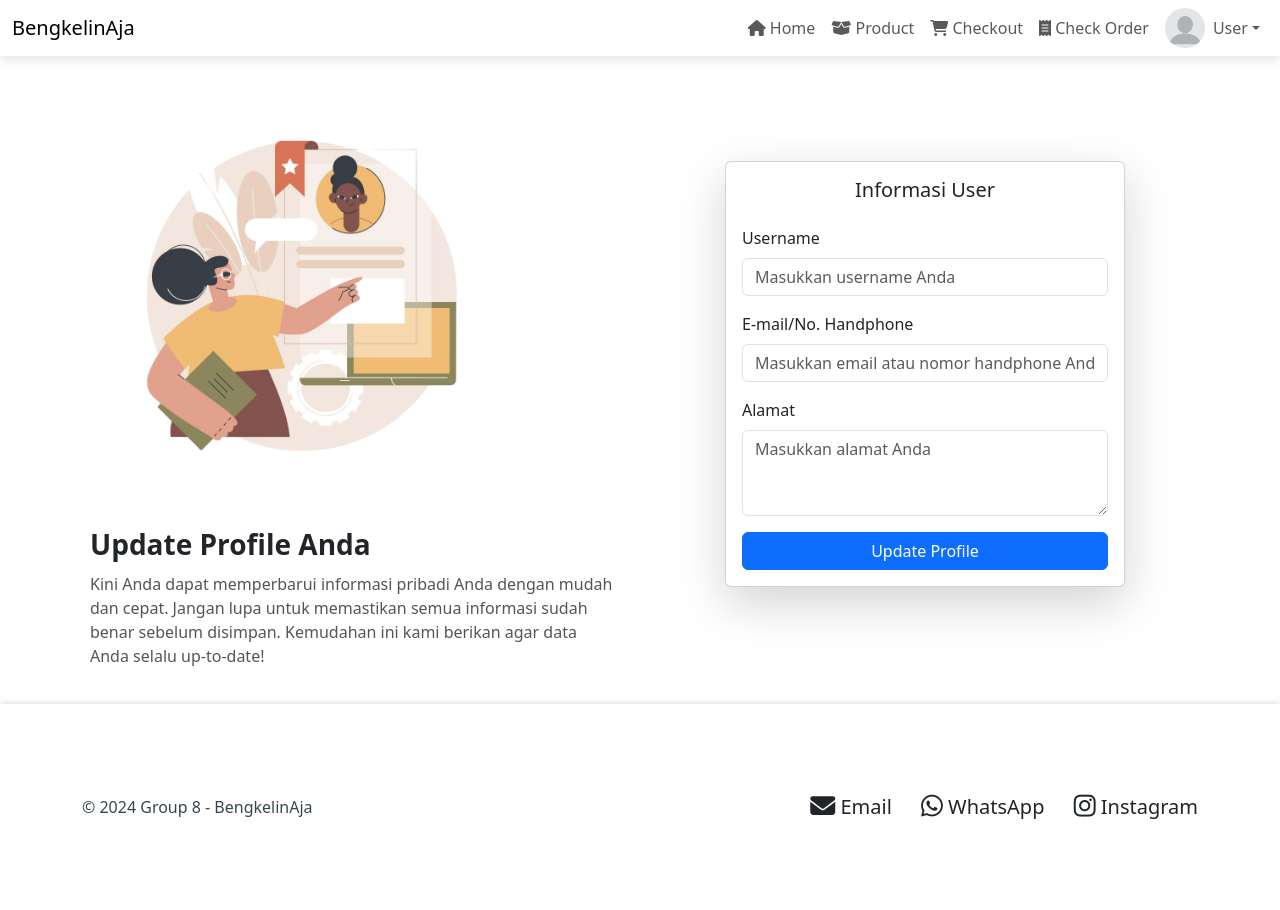
After one commit to FarlyHaydy/BengkelinAja-ProjectMSIB, a Flask app: template templates/user/profile.html in a window 1280 px wide. The commit adds this page. Run offline with Flask 3, Linux system fonts and the light colour scheme; the template is opened without the code that fills it, so the values that code supplies are empty.

Commit message:
add profile and update checkout

```diff
--- /dev/null
+++ b/templates/user/profile.html
@@ -0,0 +1,177 @@
+<!DOCTYPE html>
+<html lang="en">
+<head>
+    <meta charset="UTF-8">
+    <meta name="viewport" content="width=device-width, initial-scale=1.0">
+    <title>Update Profile</title>
+    <!-- Bootstrap CSS -->
+    <link href="https://cdn.jsdelivr.net/npm/bootstrap@5.3.0/dist/css/bootstrap.min.css" rel="stylesheet">
+    <link href="https://cdnjs.cloudflare.com/ajax/libs/font-awesome/6.5.1/css/all.min.css" rel="stylesheet">
+    <style>
+        body {
+            min-height: 100vh;
+            margin: 0;
+            display: flex;
+            flex-direction: column;
+        }
+        .bg-custom {
+            background-color: #ffffff;
+            box-shadow: 0px 4px 10px rgba(0, 0, 0, 0.1);/
+        }
+
+        .info-container {
+            padding: 20px 20px;
+        }
+
+        .info-container img {
+            max-width: 100%; /* Ukuran gambar responsif */
+            height: auto;
+        }
+
+        .info-container h2 {
+            font-size: 28px;
+            font-weight: bold;
+            margin-top: 20px;
+        }
+
+        .info-container p {
+            font-size: 16px;
+            margin-top: 10px;
+            color: #555;
+        }
+
+        .profile-section {
+            padding: 20px;
+            margin-bottom: 20px;
+        }
+
+        .profile-section .card {
+            max-width: 400px;
+            width: 100%;
+        }
+
+        .profile-img {
+            width: 40px;
+            height: 40px;
+            border-radius: 50%;
+            object-fit: cover;
+        }
+
+        .nav-link.dropdown-toggle {
+            display: flex;
+            align-items: center;
+            height: 40px;
+        }
+        footer {
+            background-color: #ffffff;
+            color: #37474F;
+            text-align: center;
+            padding: 40px 0;
+            box-shadow: 0 -2px 5px rgba(0, 0, 0, 0.1);
+            margin-top: auto;
+        }
+
+        footer a {
+            color: #37474F;
+            font-size: 20px;
+            transition: color 0.3s ease;
+        }
+    </style>
+</head>
+<body>
+    <!-- Navbar -->
+    <nav class="navbar navbar-expand-lg navbar-light bg-custom">
+        <div class="container-fluid">
+            <a class="navbar-brand" href="#">BengkelinAja</a>
+            <button class="navbar-toggler" type="button" data-bs-toggle="collapse" data-bs-target="#navbarNav" aria-controls="navbarNav" aria-expanded="false" aria-label="Toggle navigation">
+                <span class="navbar-toggler-icon"></span>
+            </button>
+            <div class="collapse navbar-collapse" id="navbarNav">
+                <ul class="navbar-nav ms-auto">
+                    <li class="nav-item"><a class="nav-link" href="#"><i class="fa-solid fa-house"></i> Home</a></li>
+                    <li class="nav-item"><a class="nav-link" href="#"><i class="fas fa-box-open"></i> Product</a></li>
+                    <li class="nav-item"><a class="nav-link" href="#"><i class="fas fa-shopping-cart"></i> Checkout</a></li>
+                    <li class="nav-item"><a class="nav-link" href="#"><i class="fas fa-receipt"></i> Check Order</a></li>
+                    <li class="nav-item dropdown">
+                        <a class="nav-link dropdown-toggle d-flex align-items-center" href="#" id="profileDropdown" role="button" data-bs-toggle="dropdown" aria-expanded="false">
+                            <img src="/static/img/pembayaran/test.jpg" alt="Profile" class="profile-img me-2">
+                            <span>User</span>
+                        </a>
+                        <ul class="dropdown-menu dropdown-menu-end" aria-labelledby="profileDropdown">
+                            <li><a class="dropdown-item" href="#"><i class="fas fa-user me-2"></i> Profile</a></li>
+                            <li><hr class="dropdown-divider"></li>
+                            <li><a class="dropdown-item" href="#"><i class="fas fa-sign-out-alt me-2"></i> Logout</a></li>
+                        </ul>
+                    </li>
+                </ul>
+            </div>
+        </div>
+    </nav>
+
+    <!-- Informasi Gambar dan Form Profile -->
+    <div class="container mt-2">
+        <div class="row align-items-center">
+            <!-- Kiri: Gambar dan Teks -->
+            <div class="col-12 col-md-6 text-center text-md-start info-container">
+                <img src="/static/img/tampilan/tampilan-profile.png" alt="Update Profile Illustration" style="max-width: 80%;">
+                <h2>Update Profile Anda</h2>
+                <p>
+                    Kini Anda dapat memperbarui informasi pribadi Anda dengan mudah dan cepat.
+                    Jangan lupa untuk memastikan semua informasi sudah benar sebelum disimpan.
+                    Kemudahan ini kami berikan agar data Anda selalu up-to-date!
+                </p>
+            </div>
+            <!-- Kanan: Form Profile -->
+            <div class="col-12 col-md-6 profile-section d-flex justify-content-center">
+                <div class="card shadow-lg">
+                    <div class="card-body">
+                        <h5 class="card-title text-center mb-4">Informasi User</h5>
+                        <form>
+                            <div class="mb-3">
+                                <label for="username" class="form-label">Username</label>
+                                <input type="text" class="form-control" id="username" placeholder="Masukkan username Anda">
+                            </div>
+                            <div class="mb-3">
+                                <label for="email" class="form-label">E-mail/No. Handphone</label>
+                                <input type="email" class="form-control" id="email" placeholder="Masukkan email atau nomor handphone Anda">
+                            </div>
+                            <div class="mb-3">
+                                <label for="alamat" class="form-label">Alamat</label>
+                                <textarea class="form-control" id="alamat" rows="3" placeholder="Masukkan alamat Anda"></textarea>
+                            </div>
+                            <div class="d-grid gap-2">
+                                <button type="submit" class="btn btn-primary">Update Profile</button>
+                            </div>
+                        </form>
+                    </div>
+                </div>
+            </div>
+        </div>
+    </div>
+
+     <!-- Footer -->
+     <footer>
+        <div class="container py-5">
+            <div class="row justify-content-between align-items-center">
+                <div class="col-md-6 text-center text-md-start mb-3 mb-md-0">
+                    <p class="m-0">&copy; 2024 Group 8 - BengkelinAja</p>
+                </div>
+                <div class="col-md-6 text-center text-md-end">
+                    <a href="mailto:info@bengkelinaja.com" class="text-dark me-4" style="text-decoration: none;">
+                        <i class="fas fa-envelope fa-lg"></i> Email
+                    </a>
+                    <a href="https://wa.me/123456789" class="text-dark me-4" style="text-decoration: none;">
+                        <i class="fab fa-whatsapp fa-lg"></i> WhatsApp
+                    </a>
+                    <a href="https://www.instagram.com/bengkelinaja" class="text-dark" style="text-decoration: none;">
+                        <i class="fab fa-instagram fa-lg"></i> Instagram
+                    </a>
+                </div>
+            </div>
+        </div>
+    </footer>
+
+    <!-- Bootstrap JS -->
+    <script src="https://cdn.jsdelivr.net/npm/bootstrap@5.3.0/dist/js/bootstrap.bundle.min.js"></script>
+</body>
+</html>
```
Also changed, not shown: templates/user/checkout.html (+27 -3 lines), static/img/tampilan/tampilan-profile.png (added), static/style.css (deleted).
